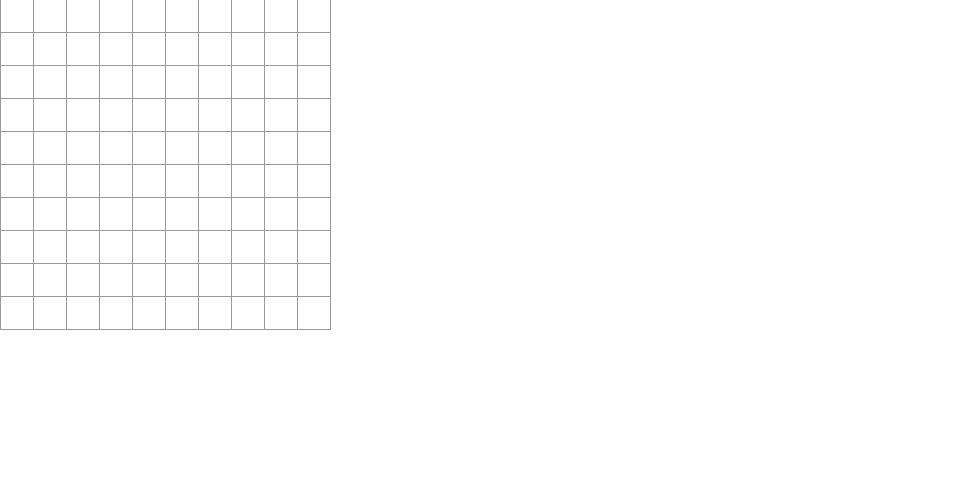
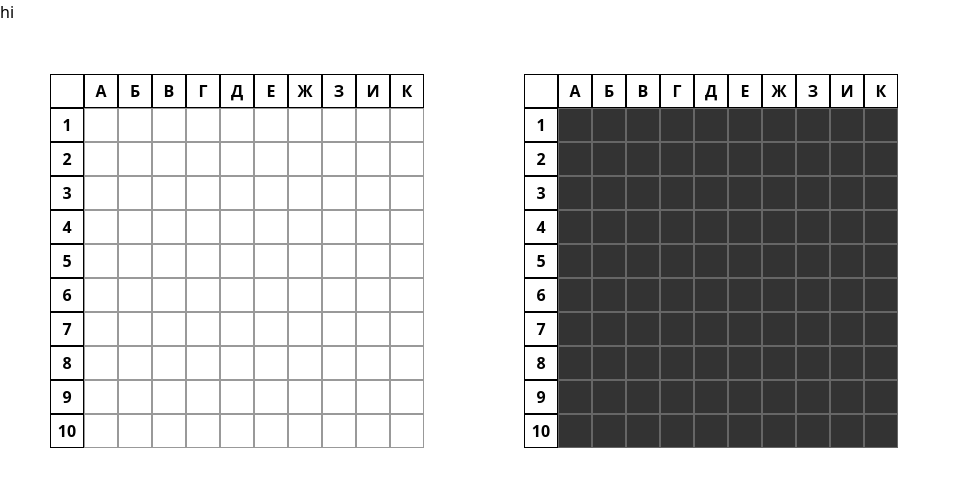
Before and after one commit to Sainekt/battleship-game, a Next.js app: page / in a window 1280 px wide. Shown: the top 486 px of the page, without its empty margins (0-961 px from the left). Built offline with nearby package versions, Linux system fonts and the light colour scheme.

Commit message:
add boards

```diff
--- a/src/app/components/Board.jsx
+++ b/src/app/components/Board.jsx
@@ -2,16 +2,21 @@
 import Square from './Square';
 import { useState } from 'react';
 
-export default function Board() {
-    const [squares, setSquares] = useState(Array(100).fill(null));
+const CHAR_LIST = ['А', 'Б', 'В', 'Г', 'Д', 'Е', 'Ж', 'З', 'И', 'К'];
 
+function getBoard(squares, disabled = false, handleClick) {
     const rows = [];
     for (let rowIndex = 0; rowIndex < 10; rowIndex++) {
         const row = [];
         for (let colIndex = 0; colIndex < 10; colIndex++) {
             const index = rowIndex * 10 + colIndex;
             row.push(
-                <Square key={index} value={squares[index]} />
+                <Square
+                    key={index}
+                    value={squares[index]}
+                    disabled={disabled}
+                    onSquareClick={() => handleClick(index)}
+                />
             );
         }
         rows.push(
@@ -20,10 +25,66 @@ export default function Board() {
             </div>
         );
     }
+    return rows;
+}
+
+export default function Board() {
+    const [squares, setSquares] = useState(Array(100).fill(null));
+    const [squares2, setSquares2] = useState(Array(100).fill(null));
+    const [squareDisabled, setSquareDisabled] = useState(true);
+
+    function handleClickBorad1(i) {
+        setSquares(values => {
+            const newValues = [...values];
+            newValues[i] = 'X'
+            return newValues
+        })
+    }
+    function handleClickBorad2(i) {
+        setSquares2(values => {
+            const newValues = [...values];
+            newValues[i] = 'X'
+            return newValues
+        })
+    }
+
+    const rows = getBoard(squares, false, handleClickBorad1);
+    const rows2 = getBoard(squares2, squareDisabled, handleClickBorad2);
 
     return (
-        <div className='board'>
-            {rows}
+        <div className='board-container'>
+            <div className='board'>
+                <div className='board-header'>
+                    <div className='board-header-cell'></div>
+                    {CHAR_LIST.map((char, index) => (
+                        <div key={index} className='board-header-cell'>
+                            {char}
+                        </div>
+                    ))}
+                </div>
+                {rows.map((row, rowIndex) => (
+                    <div key={rowIndex} className='board-row'>
+                        <div className='board-header-cell'>{rowIndex + 1}</div>
+                        {row}
+                    </div>
+                ))}
+            </div>
+            <div className='board'>
+                <div className='board-header'>
+                    <div className='board-header-cell'></div>
+                    {CHAR_LIST.map((char, index) => (
+                        <div key={index} className='board-header-cell'>
+                            {char}
+                        </div>
+                    ))}
+                </div>
+                {rows2.map((row, rowIndex) => (
+                    <div key={rowIndex} className='board-row'>
+                        <div className='board-header-cell'>{rowIndex + 1}</div>
+                        {row}
+                    </div>
+                ))}
+            </div>
         </div>
     );
 }
--- /dev/null
+++ b/src/app/components/Panel.jsx
@@ -0,0 +1,5 @@
+export default function Panel(){
+    return (
+        <div>hi</div>
+    )
+}
--- a/src/app/components/Square.jsx
+++ b/src/app/components/Square.jsx
@@ -1,3 +1,11 @@
-export default function Square({value}) {
-    return <button className="square">{value}</button>;
-  }
+export default function Square({ value, disabled, onSquareClick }) {
+    return (
+        <button
+            className={disabled ? 'square square-disabled' : 'square'}
+            disabled={disabled}
+            onClick={onSquareClick}
+        >
+            {value}
+        </button>
+    );
+}
--- a/src/app/globals.css
+++ b/src/app/globals.css
@@ -6,20 +6,46 @@
 .square {
   background: #fff;
   border: 1px solid #999;
-  float: left;
   font-size: 24px;
   font-weight: bold;
   line-height: 34px;
   height: 34px;
-  margin-right: -1px;
-  margin-top: -1px;
   padding: 0;
   text-align: center;
   width: 34px;
+  display: inline-block; /* Изменено с float на inline-block */
+}
+.square-disabled {
+  background: #333; /* Темный фон для неактивной кнопки */
+  color: #fff; /* Белый текст для контраста */
+  border: 1px solid #666; /* Более светлый бордер для неактивной кнопки */
+  cursor: not-allowed; /* Указатель "нельзя" при наведении */
 }
 
-.board-row:after {
-  clear: both;
-  content: '';
-  display: table;
+.board {
+  display: flex;
+  flex-direction: column; /* Устанавливаем вертикальное направление для строк */
+  margin: 50px;
 }
+
+.board-row {
+  display: flex; /* Используем flexbox для строк */
+}
+
+.board-header {
+  display: flex;
+}
+
+.board-header-cell {
+  width: 34px; /* Ширина ячейки */
+  height: 34px; /* Высота ячейки */
+  display: flex;
+  align-items: center;
+  justify-content: center;
+  font-weight: bold;
+  border: 1px solid #000;
+}
+
+.board-container {
+  display: flex;
+}
--- a/src/app/page.jsx
+++ b/src/app/page.jsx
@@ -1,10 +1,12 @@
 import Borad from './components/Board';
+import Panel from './components/Panel';
 import './globals.css';
 
 export default function Home() {
     return (
-        <div>
-            <Borad></Borad>
-        </div>
+            <div>
+                <Panel></Panel>
+                <Borad></Borad>
+            </div>
     );
 }
```
